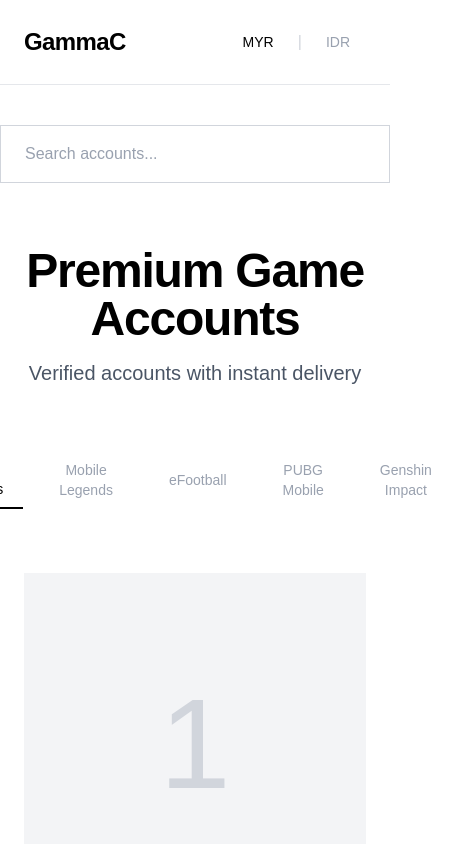
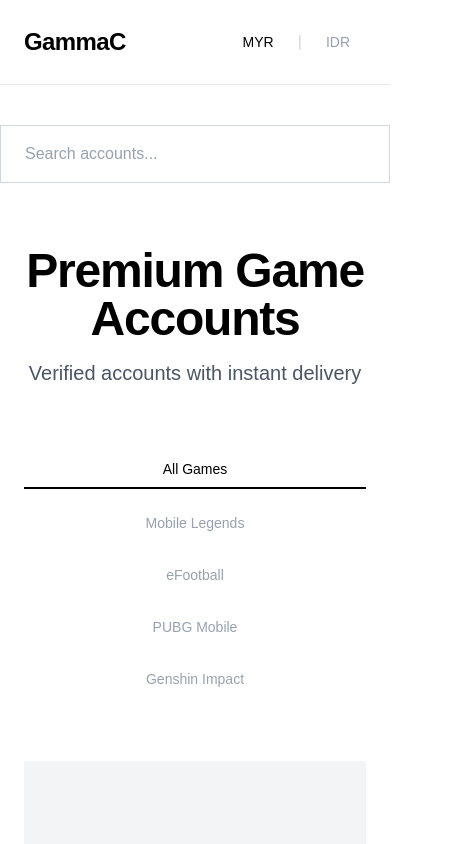
Before and after one commit to Adibb1/Skididi5467, a Next.js app: page / in a window 390 px wide. Shown: the top 844 px of the page, 452 px wide, since content can reach past the window. Built offline with nearby package versions, Linux system fonts and the light colour scheme.

Commit message:
fix grid of game button filter

```diff
--- a/app/page.tsx
+++ b/app/page.tsx
@@ -263,7 +263,7 @@
         </div>
 
         {/* Game Filter */}
-        <div className="flex justify-center gap-4 mb-16">
+        <div className="flex flex-col sm:flex-row justify-center gap-4 mb-16">
           {games.map((game, index) => (
             <button
               key={index}
```
